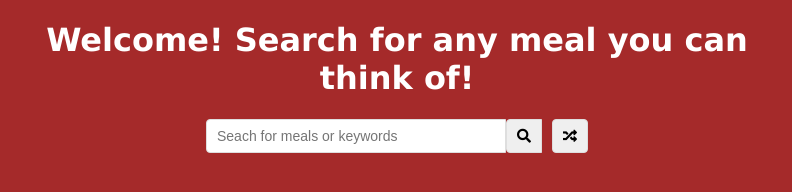
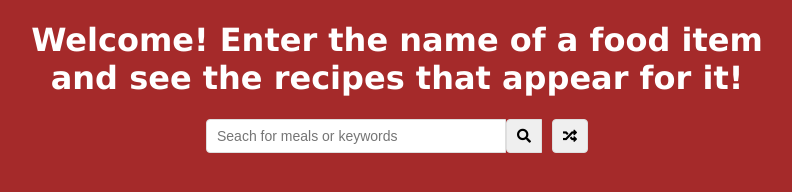
Before and after one commit to TevinMcDowell/MealFinder, a plain HTML site: page index.html in a window 1280 px wide. Shown: the whole page, without its empty margins (243-1035 px from the left). Drawn offline with Linux system fonts and the light colour scheme.

Commit message:
Updated h1 heading in index.html

```diff
--- a/index.html
+++ b/index.html
@@ -12,7 +12,10 @@
   </head>
   <body>
     <div class="container">
-      <h1>Welcome! Search for any meal you can think of!</h1>
+      <h1>
+        Welcome! Enter the name of a food item and see the recipes that appear
+        for it!
+      </h1>
       <div class="flex">
         <form class="flex" id="submit">
           <input
```
